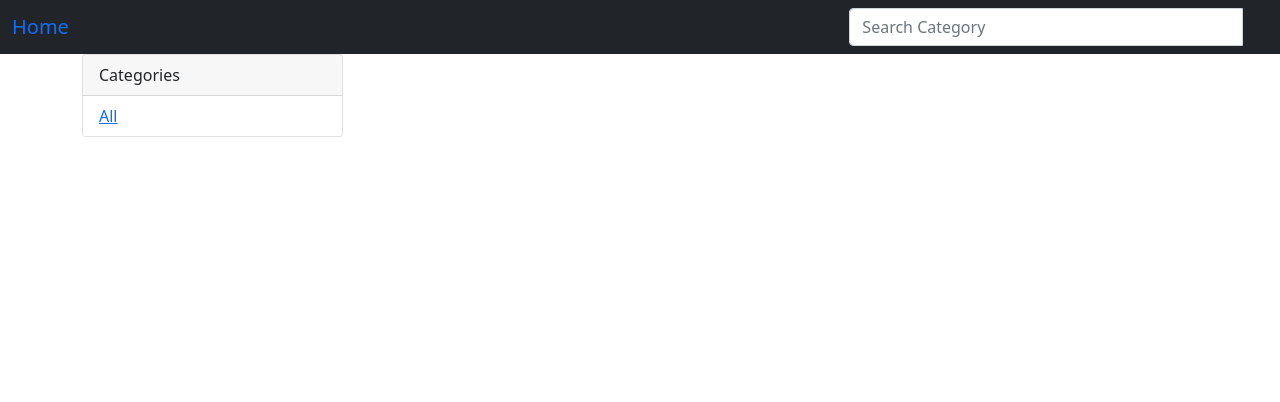
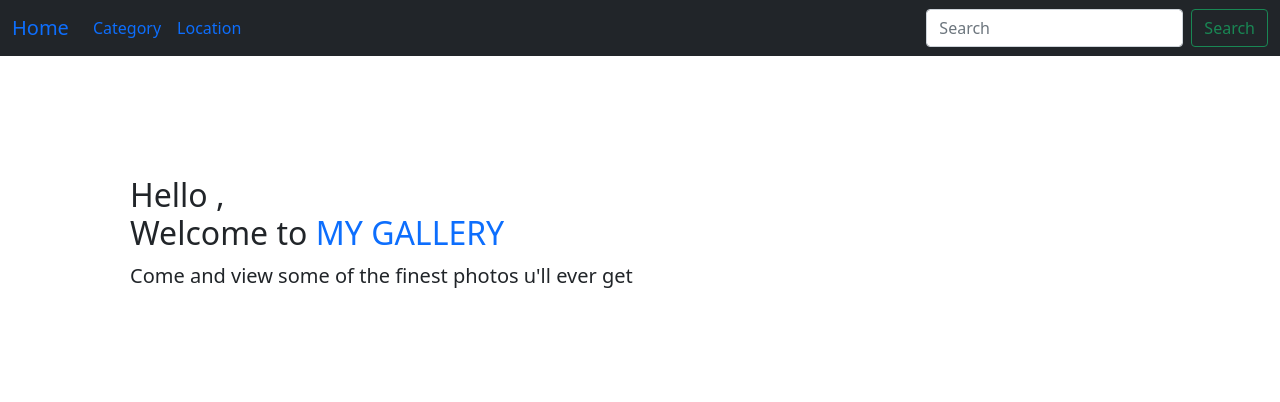
Before and after one commit to Aprilwairimu/Gallery-app, a Django app: page / in a window 1280 px wide. Shown: the top 402 px of the page. Run offline with Django 4.2, Linux system fonts and the light colour scheme; data that the repository does not hold is empty.

Commit message:
created home.html

```diff
--- /dev/null
+++ b/gallery/templates/home.html
@@ -0,0 +1,22 @@
+{% extends "base.html"%}
+{% block title%} HOME {% endblock%}
+
+
+{% block content %}
+<section id="land" class="p-5 home">
+    <div class="container">
+        <div class="row align-items-center justify-content-between">
+            <div class="col-md">
+                <img src="" class="img-fluid" alt="">
+            </div>
+        </div>
+        <div class="col-md p-5">
+            <h2 class="text">Hello , <br>
+                Welcome to <span class="text-primary">MY GALLERY</span></h2>
+            <p class="lead" shorttext>Come and view some of the finest photos u'll ever get
+            </p>
+
+
+    </div>
+</section>
+{% endblock%}
--- a/gallery/templates/navbar.html
+++ b/gallery/templates/navbar.html
@@ -1,38 +1,24 @@
-<!DOCTYPE html>
-<html lang="en">
-
-<head>
-
-    <meta charset="utf-8">
-    <meta name="viewport" content="width=device-width, initial-scale=1">
-</head>
-
-<body>
-    <nav class="navbar navbar-inverse bg-dark">
-        <div class="container-fluid">
-            <div class="navbar-header">
-                <a class="navbar-brand" href="{% url 'gallery'%}">Home</a>
-            </div>
-
-            <!-- Adding a search form  -->
-            <div class="col-sm-4 col-md-4 navbar-right">
-
-
-                    <div class="input-group">
-                        <input type="text" class="form-control" placeholder="Search Category" name="category">
-                        <div class="input-group-btn">
-                            <button class="btn btn-default" type="submit"><i
-                                    class="glyphicon glyphicon-search"></i></button>
-                        </div>
-
-                    </div>
-
-                </form>
-            </div>
-            <!-- search form end -->
+<nav class="navbar navbar-expand-lg  bg-dark text-light">
+    <div class="container-fluid">
+        <a class="navbar-brand" href="#">Home</a>
+        <button class="navbar-toggler" type="button" data-bs-toggle="collapse" data-bs-target="#navbarSupportedContent"
+            aria-controls="navbarSupportedContent" aria-expanded="false" aria-label="Toggle navigation">
+            <span class="navbar-toggler-icon"></span>
+        </button>
+        <div class="collapse navbar-collapse" id="navbarSupportedContent">
+            <ul class="navbar-nav me-auto mb-2 mb-lg-0">
+                <li class="nav-item">
+                    <a class="nav-link active" aria-current="page" href="{% url 'gallery' %}">Category</a>
+                </li>
+                <li class="nav-item">
+                    <a class="nav-link" href="{% url 'add' %}">Location</a>
+                </li>
+                </li>
+            </ul>
+            <form class="d-flex">
+                <input class="form-control me-2" type="search" placeholder="Search" aria-label="Search">
+                <button class="btn btn-outline-success" type="submit">Search</button>
+            </form>
         </div>
-    </nav>
-
-</body>
-
-</html>
+    </div>
+</nav>
--- a/gallery/templates/photos/gallery.html
+++ b/gallery/templates/photos/gallery.html
@@ -38,12 +38,13 @@
         </div>
         <div class="col-md-9">
             <div class="row">
+
                 {% for photo in photos %}
                 <div class="col-md-4">
                     <div class="card my-2" >
-                        <img class="image-thumbail"
-                            src="{{photo.image.url}}"
-                                alt="card">
+                        <img class="image-thumbail" src="{{photo.image.url}}"
+                                alt="Card image cap">
+
                         <div class="card-body">
                             <small>Category: {{photo.name}}
                                 <br>
--- a/gallery/urls.py
+++ b/gallery/urls.py
@@ -4,7 +4,8 @@ from . import views
 
 
 urlpatterns=[
-    path('',views.gallery, name='gallery',),
+    path('',views.home, name='home',),
+    path('gallery',views.gallery, name='gallery',),
     path('photo/<str:pk>/',views.ViewPhoto, name='photo',),
     path('add/',views.addPhoto, name='add',)
 ]
--- a/gallery/views.py
+++ b/gallery/views.py
@@ -40,3 +40,6 @@ def search_results(request):
     else:
         message = "You haven't searched for any term"
         return render(request, 'photos/search.html',{"message":message})
+
+def home(request):
+    return render(request, 'home.html')
```
Also changed, not shown: gallery/models.py (+22 -22 lines), static/images/CSS/style.css (added).
